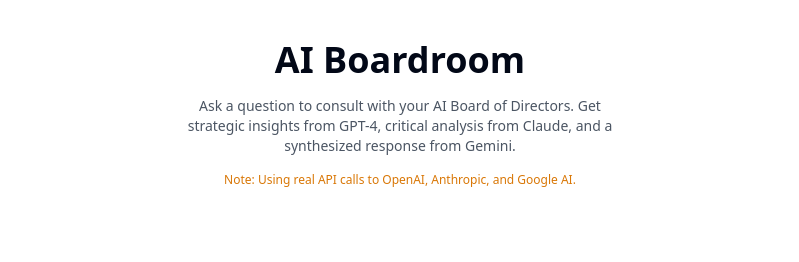
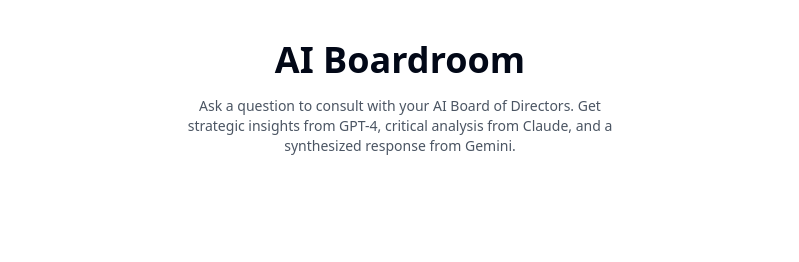
Before and after one commit to jasonculbertson/mimic-voice-scribe-chat, a React (Vite) app: page / in a window 1280 px wide. Shown: the top 262 px of the page, without its empty margins (240-1039 px from the left). Built offline with nearby package versions, Linux system fonts and the light colour scheme; no server answers.

Commit message:
Remove API call note
Remove the note about using real API calls, as the app is deployed.

```diff
--- a/src/pages/AIBoardroom.tsx
+++ b/src/pages/AIBoardroom.tsx
@@ -1,4 +1,3 @@
-
 import { useState, useRef, useEffect } from 'react';
 import { Send, XCircle, Loader2 } from 'lucide-react';
 import { Button } from "@/components/ui/button";
@@ -172,9 +171,6 @@ const AIBoardroom = () => {
           <p className="text-gray-600 max-w-md mx-auto mt-4 text-sm">
             Ask a question to consult with your AI Board of Directors. Get strategic insights from GPT-4, critical analysis from Claude, and a synthesized response from Gemini.
           </p>
-          <p className="text-amber-600 max-w-md mx-auto mt-4 text-xs">
-            Note: Using real API calls to OpenAI, Anthropic, and Google AI.
-          </p>
         </div>
       )}
 
```
